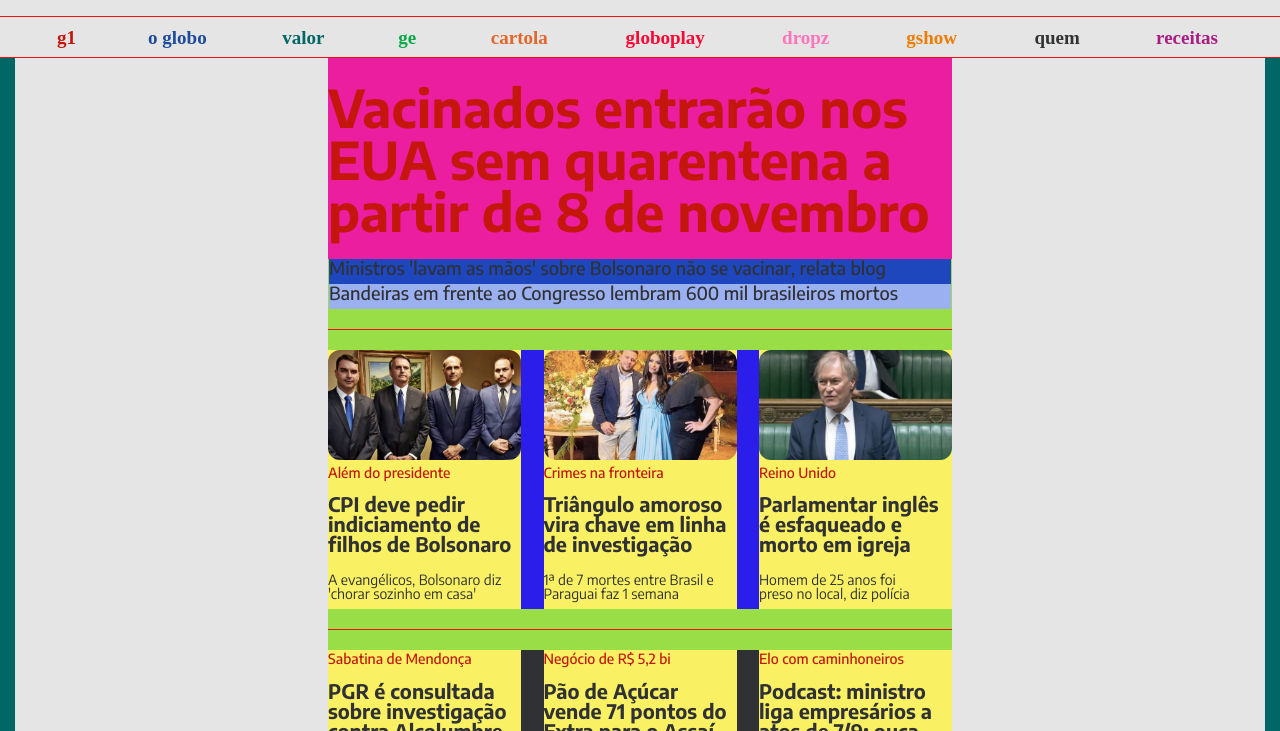
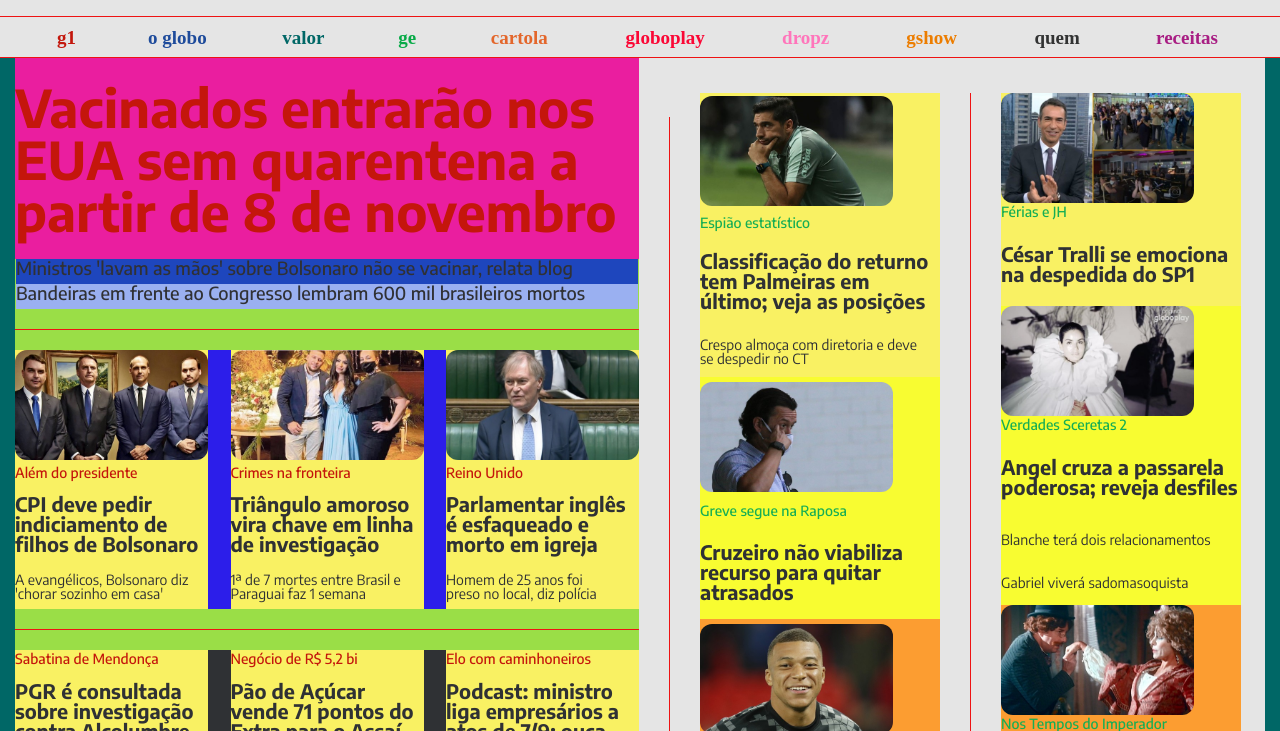
Before and after one commit to natividadesusana/globo-website, a plain HTML site: page index.html in a window 1280 px wide. Shown: the part 64-795 px from the top of the page. Drawn offline with Linux system fonts and the light colour scheme.

Commit message:
finishing news of the second column

```diff
--- a/css/style.css
+++ b/css/style.css
@@ -1,5 +1,6 @@
 @import url('https://fonts.googleapis.com/css2?family=Encode+Sans:wght@400;500;700&display=swap');
 
+/* initial top bar */
 .top-bar {
   height: 80px;
   background-color: #E5E5E5;;
@@ -160,7 +161,7 @@
     width: 1250px;
     display: flex;
     align-items: center;
-    flex-direction: column;
+    flex-direction:row;
     flex-wrap: wrap;
 }
 
@@ -309,10 +310,12 @@ img {
     align-items:center;
 }
 
-/* .vertical-border {
+.vertical-border {
     border-right: 1px solid #ee1313;
-    height: 845px;
-} */
+    height: 720px;
+    margin-right: 30px;
+    margin-left: 30px;
+}
 
 .second-page-content {
     background-color: #56f213;
@@ -320,7 +323,7 @@ img {
     display: flex;
     align-content: center;
     flex-direction: column;
-    flex-wrap: wrap;
+    flex-direction:row;
 }
 .second-main-story {
     background-color: #2c1eea;
@@ -339,7 +342,6 @@ img {
 
 .first-news {
     width: 240px;
-    height: 128px;
     display: flex;
     flex-wrap: wrap;
     align-items: center;
@@ -391,10 +393,26 @@ img {
 }
 
 .third-news-column {
-    background-color: #f8fc31;
+    background-color: #fc9d31;
     width: 240px;
     display: flex;
     justify-content: space-between;
     flex-wrap: wrap;
     align-items: center;
 }
+
+.third-page-content {
+    background-color: #56f213;
+    width: 240px;
+    display: flex;
+    align-content: center;
+    flex-direction: column;
+    flex-wrap: wrap;
+}
+
+.third-main-story {
+    background-color: #2c1eea;
+    align-items: center;
+    display: flex;
+    flex-wrap: wrap;
+}
```
